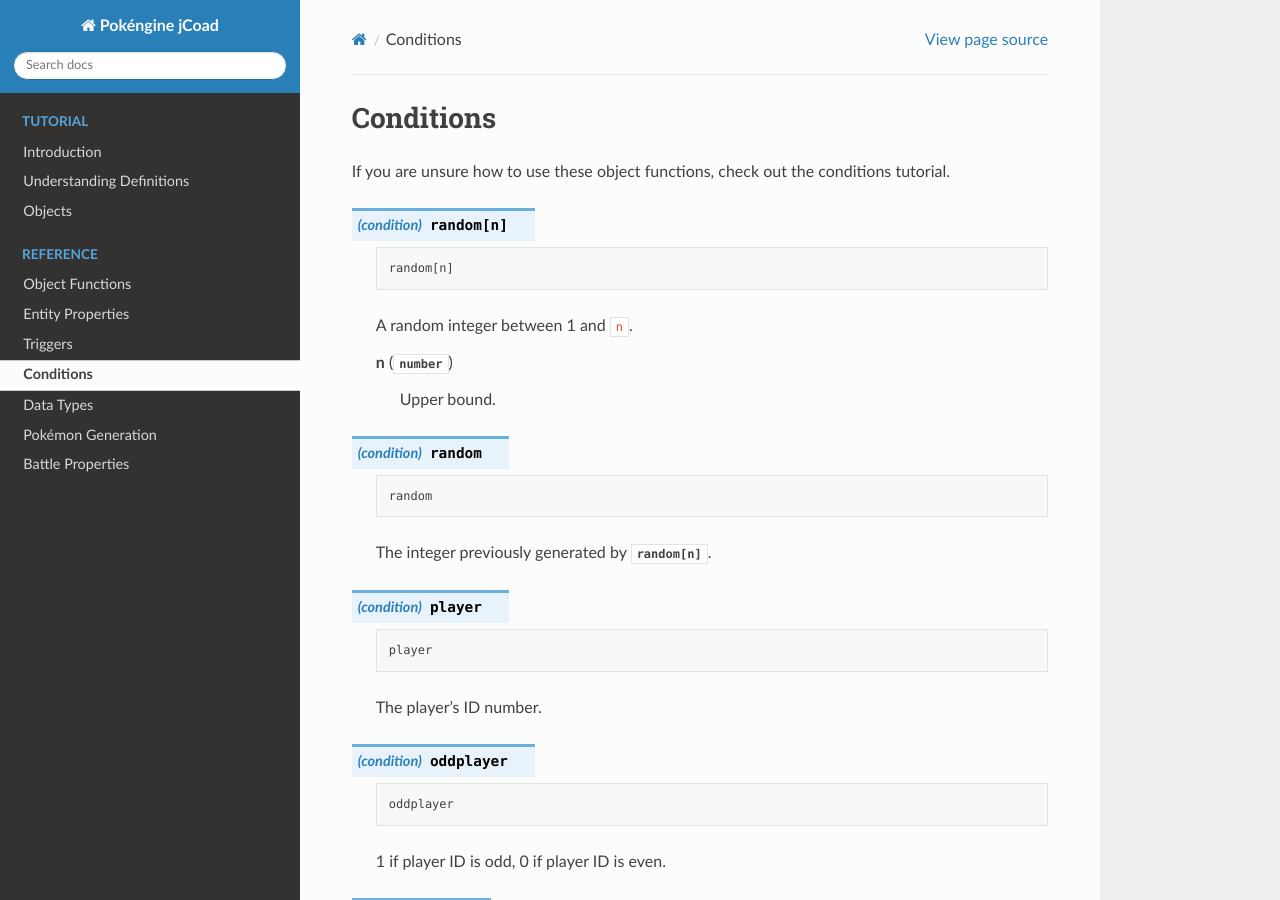
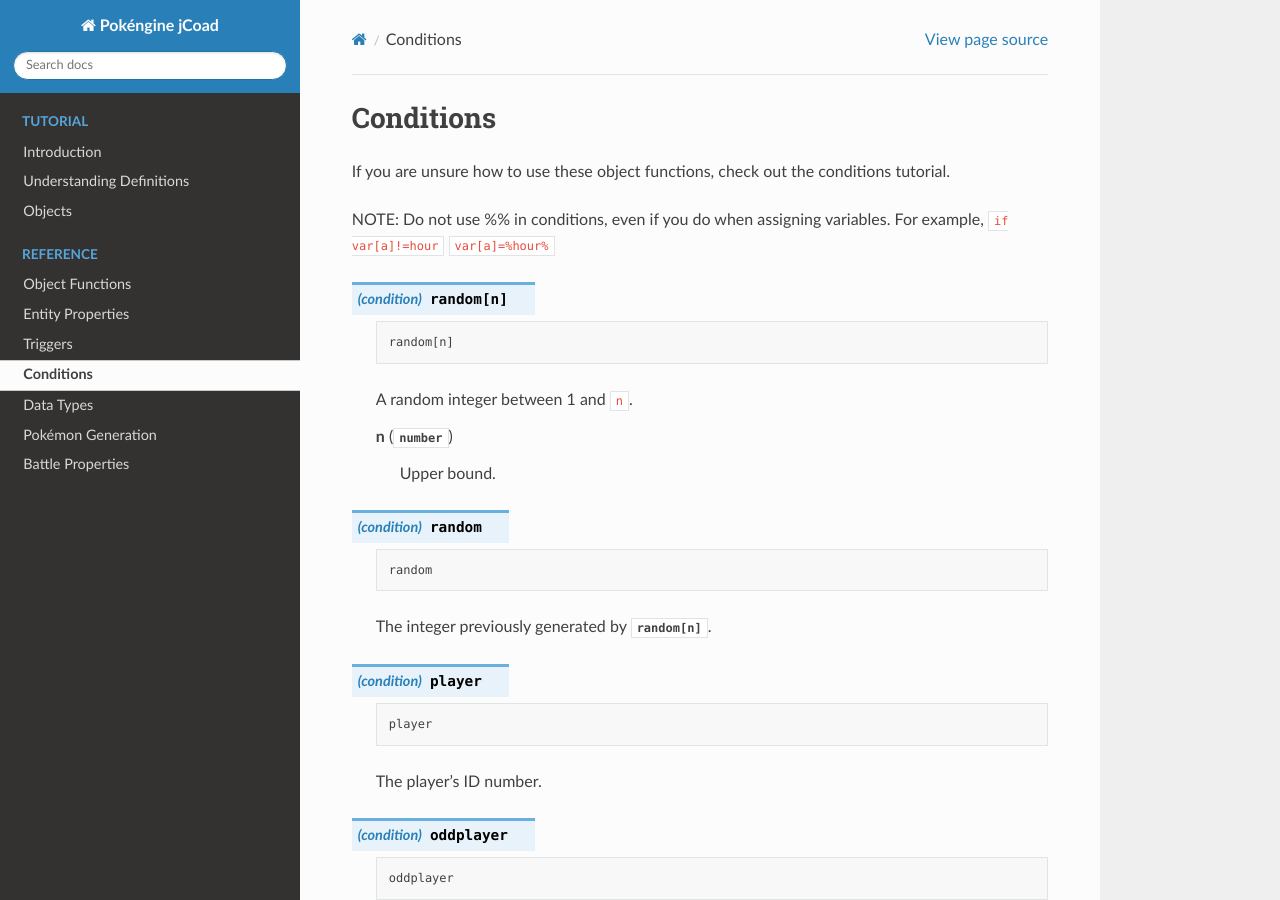
Before and after one commit to jackson-nestelroad/pokengine-jcoad-docs, a Sphinx documentation site: the page built from docs/source/reference/conditions.rst, in a window 1280 px wide and 900 px high. Built offline with Sphinx 7.4.7 and the Read the Docs theme 2.0.0, drawn with Linux system fonts in a browser that asks for light colours; some of the changed text lies outside the part shown.

Commit message:
Update conditions.rst
Added info about %
Added gaveaway

```diff
--- a/docs/source/reference/conditions.rst
+++ b/docs/source/reference/conditions.rst
@@ -5,6 +5,10 @@
 ##########
 
 If you are unsure how to use these object functions, check out the :ref:`conditions tutorial<conditions_tutorial>`.
+
+NOTE: Do not use %% in conditions, even if you do when assigning variables. For example,
+:code:`if var[a]!=hour`
+:code:`var[a]=%hour%`
 
 .. jcoad:condition:: random[n]
 
@@ -218,6 +222,10 @@
 
     1 if the player has traded. 0 otherwise.
 
+.. jcoad:condition:: gaveaway
+
+    1 if the player has just given away a Pokemon with &giveaway. 0 otherwise.
+
 .. jcoad:condition:: season
     :options: winter, spring, summer, fall
 
```
